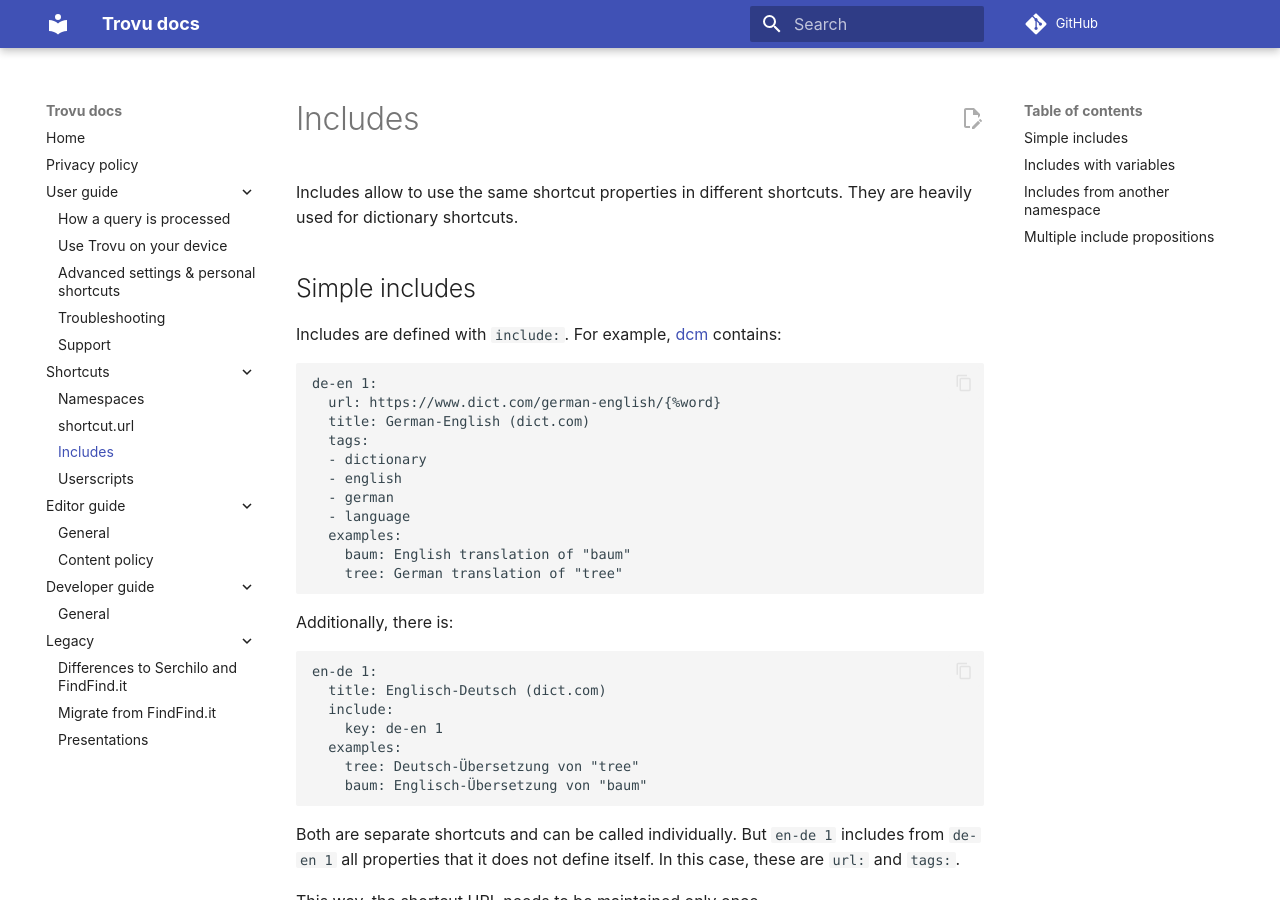
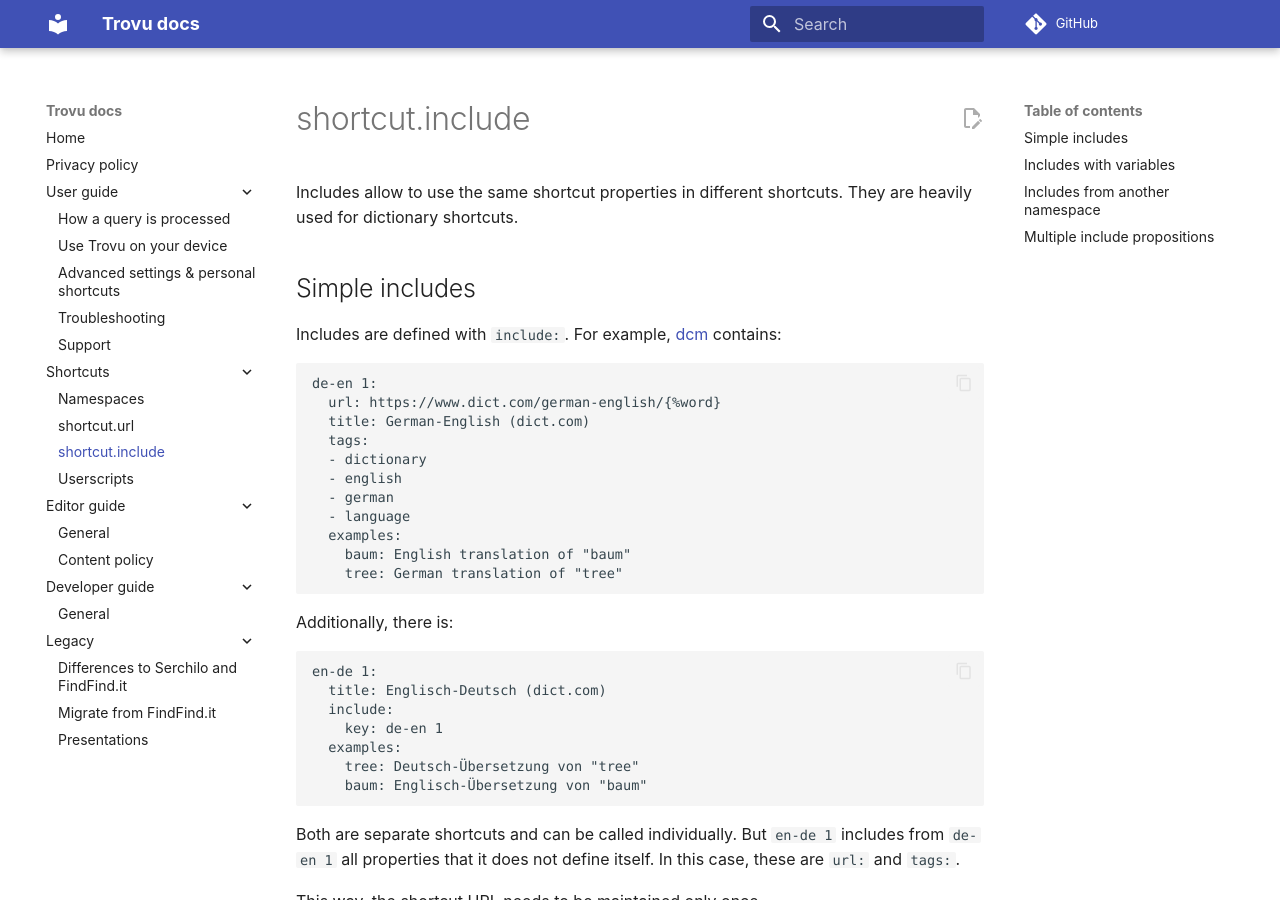
Before and after one commit to trovu/trovu, an MkDocs documentation site: the page built from docs/shortcuts/include.md, in a window 1280 px wide and 900 px high. Built offline with MkDocs 1.6.1 and Material for MkDocs 9.7.7, drawn with Linux system fonts in a browser that asks for light colours; comment, search, counter and statistics services are not loaded.

Commit message:
Change title.

```diff
--- a/docs/shortcuts/include.md
+++ b/docs/shortcuts/include.md
@@ -1,4 +1,4 @@
-# Includes
+# shortcut.include
 
 Includes allow to use the same shortcut properties in different shortcuts. They are heavily used for dictionary shortcuts.
 
```
